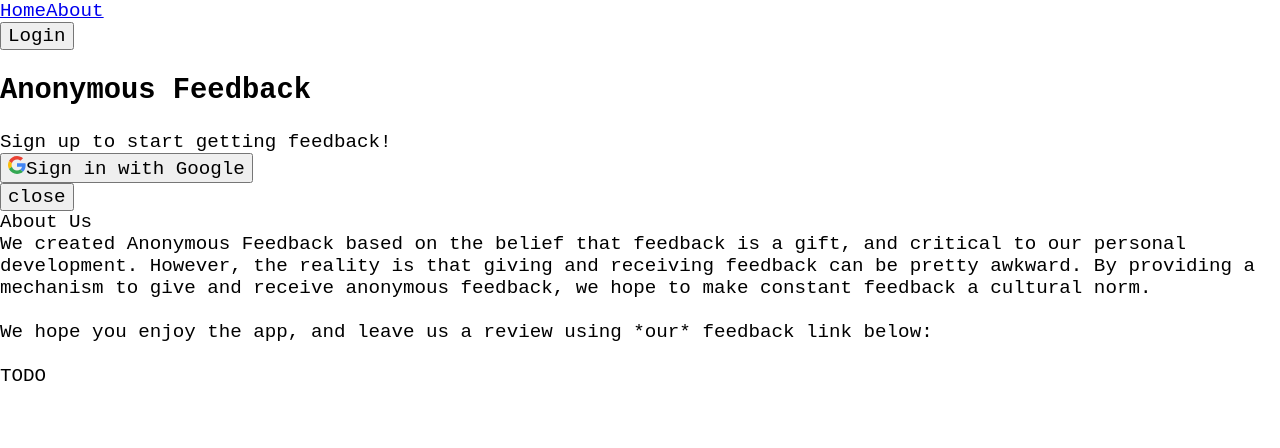
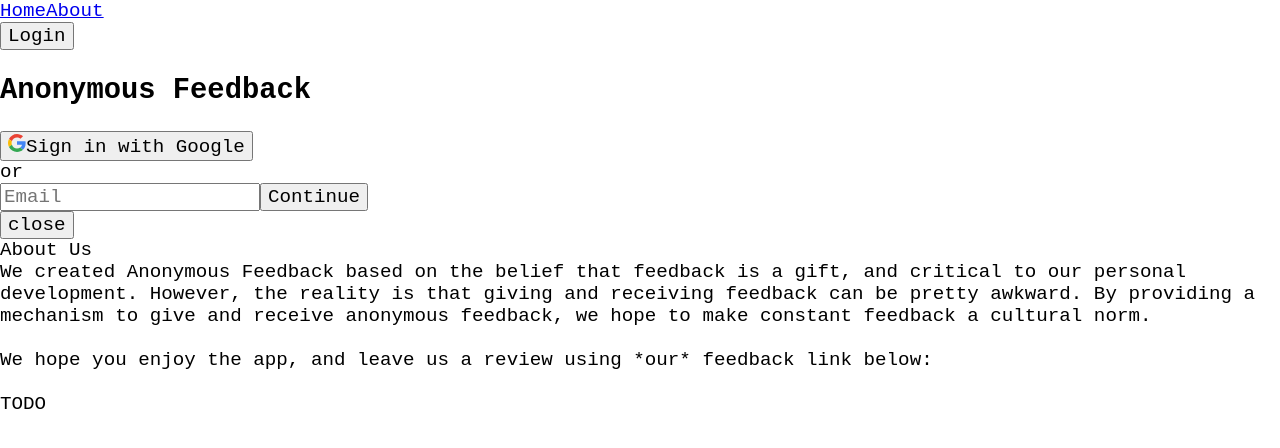
Before and after one commit to nfiacco/Feedback, a React app in the folder frontend/: page /about in a window 1280 px wide. Shown: the top 448 px of the page. Built offline with nearby package versions, Linux system fonts and the light colour scheme; no server answers.

Commit message:
Add components to login via email-only

```diff
--- a/frontend/package.json
+++ b/frontend/package.json
@@ -17,6 +17,7 @@
     "@types/react-dom": "^16.9.10",
     "@types/react-redux": "^7.1.11",
     "@types/react-router-dom": "^5.1.6",
+    "@types/validator": "^13.1.1",
     "@typescript-eslint/eslint-plugin": "^4.5.0",
     "@typescript-eslint/parser": "^4.5.0",
     "babel-eslint": "^10.1.0",
@@ -77,6 +78,7 @@
     "ts-pnp": "1.2.0",
     "typescript": "^4.1.2",
     "url-loader": "4.1.1",
+    "validator": "^13.5.2",
     "web-vitals": "^0.2.4",
     "webpack": "4.44.2",
     "webpack-dev-server": "3.11.0",
--- a/frontend/src/components/about/about.m.css.d.ts
+++ b/frontend/src/components/about/about.m.css.d.ts
@@ -1,6 +1,5 @@
 declare const styles: {
   readonly "info": string;
   readonly "body": string;
-  readonly "image": string;
 };
 export = styles;
--- a/frontend/src/components/login/Login.tsx
+++ b/frontend/src/components/login/Login.tsx
@@ -2,6 +2,7 @@ import { CircularProgress } from "@material-ui/core";
 import classNames from "classnames";
 import React, { useState } from "react";
 import GoogleLogin, { GoogleLoginResponse, GoogleLoginResponseOffline } from "react-google-login";
+import isEmail from 'validator/lib/isEmail';
 import { useHandleGoogleResponse } from "./actions";
 import styles from "./login.m.css";
 
@@ -19,39 +20,50 @@ export const Login: React.FC<LoginProps> = props => {
     props.closeModal();
   }
 
+  if (loading) {
     return (
-    <div className={styles.loginContainer}>
-      {loading ? (
       <div className={styles.loadingContainer}>
         <CircularProgress className={styles.spinner}/>
       </div>
-      ) : (
-        <>
+    )
+  }
+
+  return (
+    <div className={styles.loginContainer}>
       <h2 className={classNames(styles.center, styles.header)}>Anonymous Feedback</h2>
-          <div className={classNames(styles.center, styles.loginLabel)}>
-            Sign up to start getting feedback!
-          </div>
-          <div className={classNames(styles.center, styles.buttonWrapper)}>
+      <div className={classNames(styles.center, styles.loginGroup)}>
         <GoogleLogin
           clientId={GOOGLE_CLIENT_ID}
           onSuccess={onSuccess}
-              render={renderProps => renderGoogleButton(()=>{setLoading(true); renderProps.onClick();})}
+          render={renderProps => <GoogleButton onClick={renderProps.onClick} setLoading={setLoading}/>}
           onFailure={()=>setLoading(false)}
         />
+        <div className={styles.marginTop}>
+          or
         </div>
-        </>
-      )}
+        <EmailLogin/>
+      </div>
     </div>
   );
 };
 
-const renderGoogleButton = (onClick: () => void) => {
+interface GoogleButtonProps {
+  onClick: () => void;
+  setLoading: (loading: boolean) => void;
+}
+
+const GoogleButton: React.FC<GoogleButtonProps> = props => {
+  const onClick = () => {
+    props.setLoading(true);
+    props.onClick();
+  }
+
   return (
     <button className={styles.loginButton} onClick={onClick}>
       <div className={styles.buttonContentWrapper}>
         <span className={styles.iconWrapper}>
           <svg width="18" height="18" xmlns="http://www.w3.org/2000/svg">
-            <g fill="#000" fill-rule="evenodd">
+            <g fill="#000" fillRule="evenodd">
               <path d="M9 3.48c1.69 0 2.83.73 3.48 1.34l2.54-2.48C13.46.89 11.43 0 9 0 5.48 0 2.44 2.02.96 4.96l2.91 2.26C4.6 5.05 6.62 3.48 9 3.48z" fill="#EA4335"/>
               <path d="M17.64 9.2c0-.74-.06-1.28-.19-1.84H9v3.34h4.96c-.1.83-.64 2.08-1.84 2.92l2.84 2.2c1.7-1.57 2.68-3.88 2.68-6.62z" fill="#4285F4"></path><path d="M3.88 10.78A5.54 5.54 0 0 1 3.58 9c0-.62.11-1.22.29-1.78L.96 4.96A9.008 9.008 0 0 0 0 9c0 1.45.35 2.82.96 4.04l2.92-2.26z" fill="#FBBC05"></path><path d="M9 18c2.43 0 4.47-.8 5.96-2.18l-2.84-2.2c-.76.53-1.78.9-3.12.9-2.38 0-4.4-1.57-5.12-3.74L.97 13.04C2.45 15.98 5.48 18 9 18z" fill="#34A853"/>
               <path fill="none" d="M0 0h18v18H0z"></path>
@@ -63,3 +75,47 @@ const renderGoogleButton = (onClick: () => void) => {
     </button>
   )
 }
+
+const EmailLogin: React.FC = () => {
+  const [ email, setEmail ] = useState("");
+  const [ isValid, setIsValid ] = useState(true);
+
+  const onKeydown = (event: React.KeyboardEvent<HTMLInputElement>) => {
+    event.stopPropagation();
+    if(event.key === "Escape") {
+      event.currentTarget.blur();
+    }
+  }
+
+  const validateEmail = () => {
+    setIsValid(isEmail(email));
+  }
+
+  const onSubmit = () => {
+    validateEmail();
+    console.log(email);
+  }
+
+  let classes = [styles.emailInput]
+  if (!isValid) {
+    classes.push(styles.invalidEmailBorder);
+  }
+
+  return (
+    <div className={styles.marginTop}>
+      <input
+        type="text"
+        id="email"
+        name="email"
+        autoComplete="email"
+        placeholder="Email"
+        className={classNames(classes)}
+        onKeyDown={onKeydown}
+        onChange={e => setEmail(e.target.value)}
+        onBlur={validateEmail}
+      />
+      {!isValid && <div className={styles.invalidEmailLabel}>Please check your email.</div>}
+      <input type="submit" value="Continue" className={styles.emailSubmit} onClick={onSubmit}/>
+    </div>
+  )
+};
--- a/frontend/src/components/login/login.m.css
+++ b/frontend/src/components/login/login.m.css
@@ -5,12 +5,13 @@
 .loginContainer {
     margin: 50px 30px;
     width: 350px;
-    height: 200px;
+    height: 280px;
 }
 
 .loadingContainer {
-    height: 100%;
-    width: 100%;
+    margin: 50px 30px;
+    width: 350px;
+    height: 280px;
     align-items: center;
     display: flex;
     justify-content: center;
@@ -28,12 +29,58 @@
     margin-top: 25px;
 }
 
-.buttonWrapper {
-    margin-top: 50px;
+.loginGroup {
+    width: 320px;
+    margin: 40px auto;
+}
+
+.marginTop {
+    margin-top: 20px;
+}
+
+.emailInput {
+    border: 2px solid black;
+    border-radius: 3px;
+    padding: 8px 12px;
+    width: 100%;
+    box-sizing: border-box;
+}
+
+.invalidEmailBorder {
+    border-color: red;
+}
+
+.invalidEmailLabel {
+    color: red;
+    margin-top: 5px;
+    margin-bottom: -5px;
+    font-size: 15px;
+    text-align: left;
+}
+
+.emailSubmit {
+    margin-top: 20px;
+    border: 1px solid black;
+    border-radius: 3px;
+    padding: 8px 10px;
+    background-color: black;
+    color: white;
+    font-weight: 600;
+    width: 100%;
+    box-sizing: border-box;
+    letter-spacing: 1px;
+    cursor: pointer;
+    transition: all .1s ease-in-out;
+}
+
+.emailSubmit:hover {
+    transform: scale(1.03);
 }
 
 .loginButton {
     color: #404040;
+    width: 100%;
+    box-sizing: border-box;
     position: relative;
     padding: 10px 16px;
     border-radius: 5px;
--- a/frontend/src/components/modal/Modal.tsx
+++ b/frontend/src/components/modal/Modal.tsx
@@ -12,8 +12,8 @@ export const Modal: React.FC<ModalProps> = props => {
     const escFunction = (event: KeyboardEvent) => {
       if(event.key === "Escape") {
         props.close();
+        document.removeEventListener("keydown", escFunction);
       }
-      document.removeEventListener("keydown", escFunction);
     };
 
     document.addEventListener("keydown", escFunction);
```
Also changed, not shown: frontend/src/components/login/login.m.css.d.ts (+6 -1 lines), 1 other file (tests, documents, lock files or other folders). Lines whose indentation alone changed are shown as unchanged.
